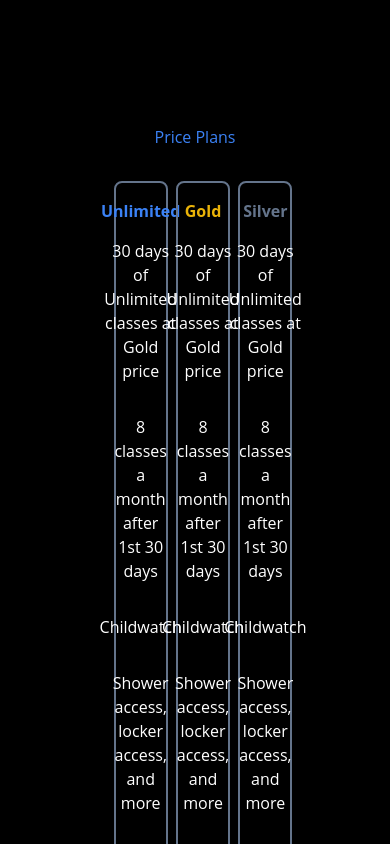
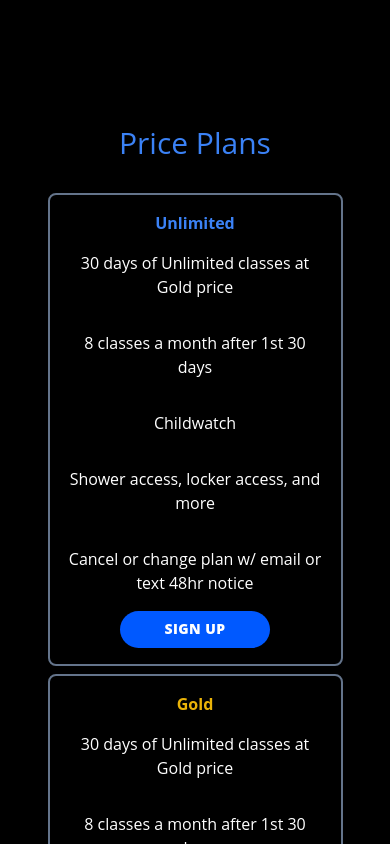
Before and after one commit to RobTheThief/steelworks-ci-5, a React app: page / in a window 390 px wide. Shown: the part 1920-2764 px from the top of the page. Built offline with nearby package versions, Linux system fonts and the light colour scheme; the HTML template or start-up script is replaced by a standard one.

Commit message:
Style:Price plans section and login and register responsiveness improved

```diff
--- a/src/components/Login.js
+++ b/src/components/Login.js
@@ -7,11 +7,12 @@ export default function Login({ setIsRegister }) {
     setIsRegister(true);
   };
   return (
-    <div className={`login-form ${css`min-width: 320px;`}`}>
+    <div className={`login-form w-1/3 ${css`min-width: 295px;`}`}>
       <fieldset
         className={css`
+          min-width: 295px;
           margin-top: 4rem;
-          padding: 4rem 5rem;
+          padding: 2rem;
           border-radius: 5px;
           border: #64748b solid 2px;
           background-color: rgba(0, 0, 0, 0.473);
--- a/src/components/PricePlan.js
+++ b/src/components/PricePlan.js
@@ -13,7 +13,9 @@ export default function PricePlan({
 }) {
   const sectStyle = "text-white text-center my-4";
   return (
-    <div className="w-1/3 border-slate-500 border-2 rounded-lg p-4 flex flex-col items-center">
+    <div className={`w-1/3 border-slate-500 border-2 rounded-lg p-4 flex flex-col items-center ${css`min-width: 182px;  @media (max-width: 639px) {
+      min-width: 295px;
+    } `}`}>
       <h3 className={`${headingClasses} text-center`}>
         <b>{type}</b>
       </h3>
--- a/src/components/Register.js
+++ b/src/components/Register.js
@@ -7,10 +7,11 @@ export default function Register({ setIsRegister }) {
     setIsRegister(false);
   };
   return (
-    <div className={`register-form w-1/3 h-4/5 flex flex-col ${css`min-width: 320px;`}`}>
+    <div className={`register-form w-full h-full flex flex-col justify-end items-center`}>
       <fieldset
-        className={`${css`
-          margin-top: 8rem;
+        className={`my-24 ${css`
+          width: 30%;
+          min-width: 295px;
           padding: 2rem 0;
           border-radius: 5px;
           border: #64748b solid 2px;
@@ -18,7 +19,6 @@ export default function Register({ setIsRegister }) {
           display: flex;
           justify-content: center;
           align-items: flex-start;
-          overflow-y: scroll;
         `}`}
       >
         <div className=" w-2/3 h-2/3 flex flex-col">
--- a/src/pages/Home.js
+++ b/src/pages/Home.js
@@ -37,10 +37,10 @@ function Home(props) {
       />
       <section id="price-plans" className="price-plan-section">
         <div className="border-slate-500 border-y-2 flex flex-col justify-center items-center bg-black p-8 py-32 w-full">
-          <h2 className="lg:text-6xl md:text-4xl sm:text-2xl text-blue-500">
+          <h2 className="lg:text-6xl md:text-4xl sm:text-3xl text-3xl text-blue-500">
             Price Plans
           </h2>
-          <div className="w-1/2 flex flex-row gap-2 mt-8">
+          <div className="max-w-2xl flex flex-col items-center sm:flex-row gap-2 mt-8">
             <PricePlan
               type="Unlimited"
               headingClasses="text-blue-500"
@@ -82,7 +82,8 @@ function Home(props) {
         <div className="w-full h-full flex justify-center items-center">
           <fieldset
             className={css`
-              width: 490px;
+              width: 30%;
+              min-width: 295px;
               height: 310px;
               border-radius: 5px;
               border: #64748b solid 2px;
--- a/src/pages/LoginRegister.js
+++ b/src/pages/LoginRegister.js
@@ -5,7 +5,7 @@ import Register from "../components/Register";
 export default function LoginRegister() {
   const [isRegister, setIsRegister] = useState(false);
   return (
-    <div className="w-full h-screen flex justify-center items-center login-register-page overflow-y-scroll">
+    <div className="w-full min-h-screen flex justify-center items-center login-register-page overflow-y-scroll">
       {isRegister ? (
         <Register setIsRegister={setIsRegister} />
       ) : (
```
